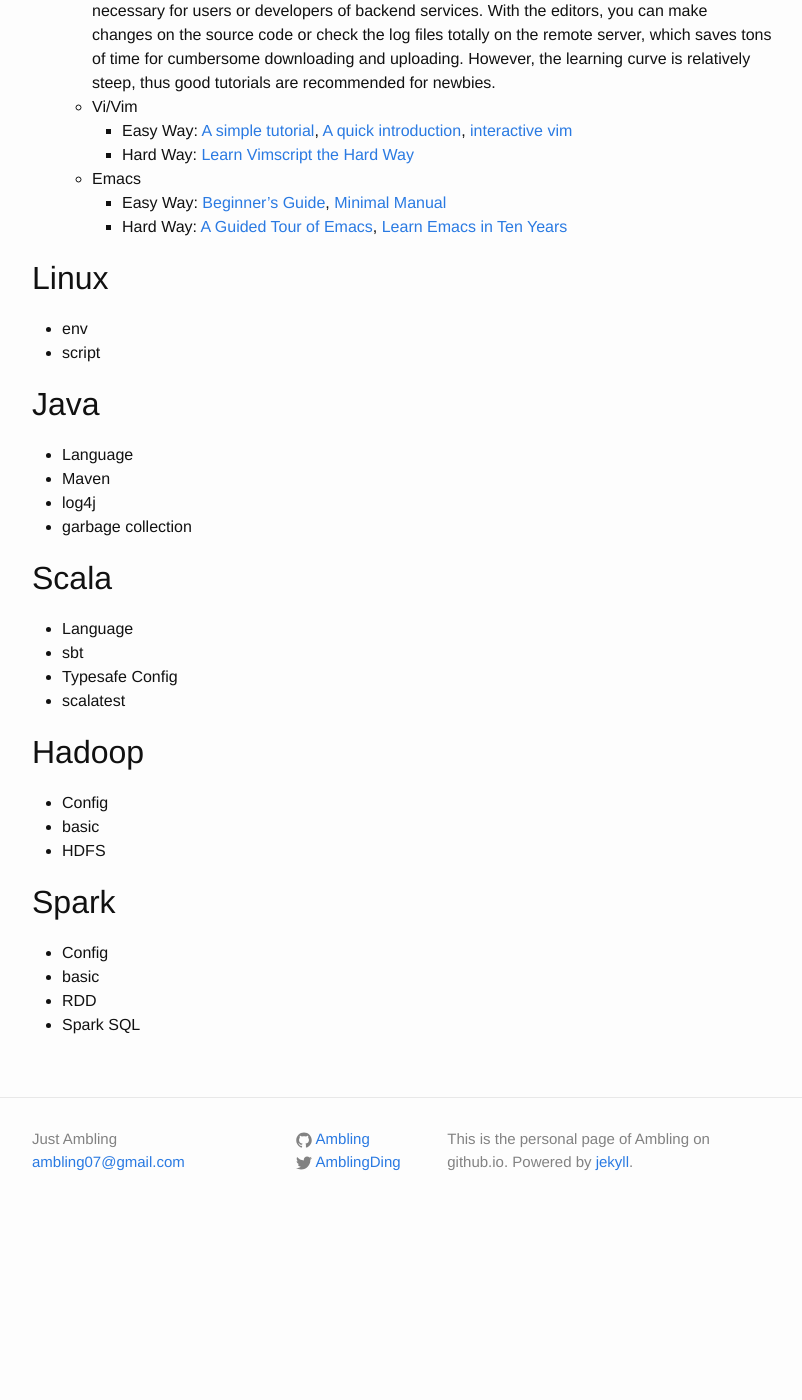
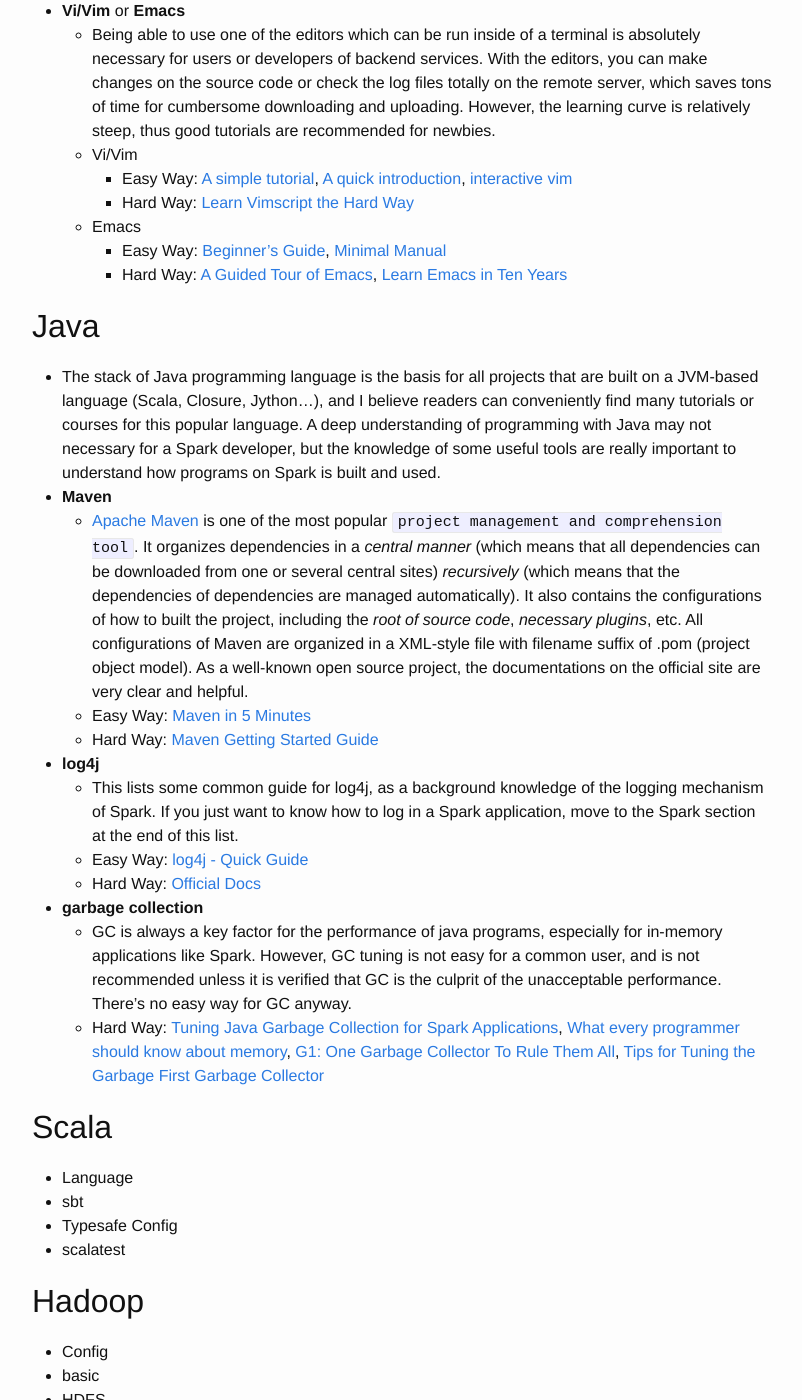
Before and after one commit to ambling/ambling.github.io, a Jekyll site: the page built from _posts/2016-05-26-stack_for_spark_developer.md, in a window 1280 px wide and 1400 px high, scrolled down 768 px. Shown: the whole window, without its empty margins (238-1040 px from the left). Built offline with Jekyll 4.4.1, drawn with Linux system fonts in a browser that asks for light colours; before the commit the page ends 2001 px from its top, so only the background shows below that; some of the changed text lies outside the part shown.

Commit message:
finish the java part

```diff
--- a/_posts/2016-05-26-stack_for_spark_developer.md
+++ b/_posts/2016-05-26-stack_for_spark_developer.md
@@ -12,7 +12,7 @@ Without assumption of the reader's technical background, I will start with some
 
 ## Basic Tools
 - **Git**
-  - Since the [source code of Spark](https://github.com/apache/spark/) is managed with git, basic knowledge of git is necessary.
+  - Since the [source code of Spark](https://github.com/apache/spark/) is managed with git, basic knowledge of git is necessary, at least, you should know how to checkout the appropriate branch for the Spark version as you need.
   - Easy Way: [Try Git](https://try.github.io/)
   - Hard Way: [Documentations](https://git-scm.com/doc), [Tutorial](https://www.atlassian.com/git/tutorials/), [A successful Git branching model](http://nvie.com/posts/a-successful-git-branching-model/)
 
@@ -30,15 +30,19 @@ Without assumption of the reader's technical background, I will start with some
     - Easy Way: [Beginner's Guide](http://www.jesshamrick.com/2012/09/10/absolute-beginners-guide-to-emacs/), [Minimal Manual](http://tuhdo.github.io/emacs-tutor.html)
     - Hard Way: [A Guided Tour of Emacs](http://www.gnu.org/software/emacs/tour/), [Learn Emacs in Ten Years](http://edward.oconnor.cx/2009/07/learn-emacs-in-ten-years)
 
-## Linux
-- env
-- script
-
 ## Java
-- Language
-- Maven
-- log4j
-- garbage collection
+- The stack of Java programming language is the basis for all projects that are built on a JVM-based language (Scala, Closure, Jython...), and I believe readers can conveniently find many tutorials or courses for this popular language. A deep understanding of programming with Java may not necessary for a Spark developer, but the knowledge of some useful tools are really important to understand how programs on Spark is built and used.
+- **Maven**
+  - [Apache Maven](https://maven.apache.org/index.html) is one of the most popular `project management and comprehension tool`. It organizes dependencies in a *central manner* (which means that all dependencies can be downloaded from one or several central sites) *recursively* (which means that the dependencies of dependencies are managed automatically). It also contains the configurations of how to built the project, including the *root of source code*, *necessary plugins*, etc. All configurations of Maven are organized in a XML-style file with filename suffix of .pom (project object model). As a well-known open source project, the documentations on the official site are very clear and helpful.
+  - Easy Way: [Maven in 5 Minutes](https://maven.apache.org/guides/getting-started/maven-in-five-minutes.html)
+  - Hard Way: [Maven Getting Started Guide](https://maven.apache.org/guides/getting-started/index.html)
+- **log4j**
+  - This lists some common guide for log4j, as a background knowledge of the logging mechanism of Spark. If you just want to know how to log in a Spark application, move to the Spark section at the end of this list.
+  - Easy Way: [log4j - Quick Guide](http://www.tutorialspoint.com/log4j/log4j_quick_guide.htm)
+  - Hard Way: [Official Docs](http://logging.apache.org/log4j/2.x/manual/index.html)
+- **garbage collection**
+  - GC is always a key factor for the performance of java programs, especially for in-memory applications like Spark. However, GC tuning is not easy for a common user, and is not recommended unless it is verified that GC is the culprit of the unacceptable performance. There's no easy way for GC anyway.
+  - Hard Way: [Tuning Java Garbage Collection for Spark Applications](https://databricks.com/blog/2015/05/28/tuning-java-garbage-collection-for-spark-applications.html), [What every programmer should know about memory](http://lwn.net/Articles/250967/), [G1: One Garbage Collector To Rule Them All](http://www.infoq.com/articles/G1-One-Garbage-Collector-To-Rule-Them-All), [Tips for Tuning the Garbage First Garbage Collector](http://www.infoq.com/articles/tuning-tips-G1-GC)
 
 ## Scala
 - Language
@@ -56,3 +60,6 @@ Without assumption of the reader's technical background, I will start with some
 - basic
 - RDD
 - Spark SQL
+- Others
+  - [How to Log in Apache Spark](https://www.mapr.com/blog/how-log-apache-spark)
+  - [Mastering Apache Spark](https://jaceklaskowski.gitbooks.io/mastering-apache-spark/content/)
```
Also changed, not shown: 00-recommands.md (+2 -2 lines).
